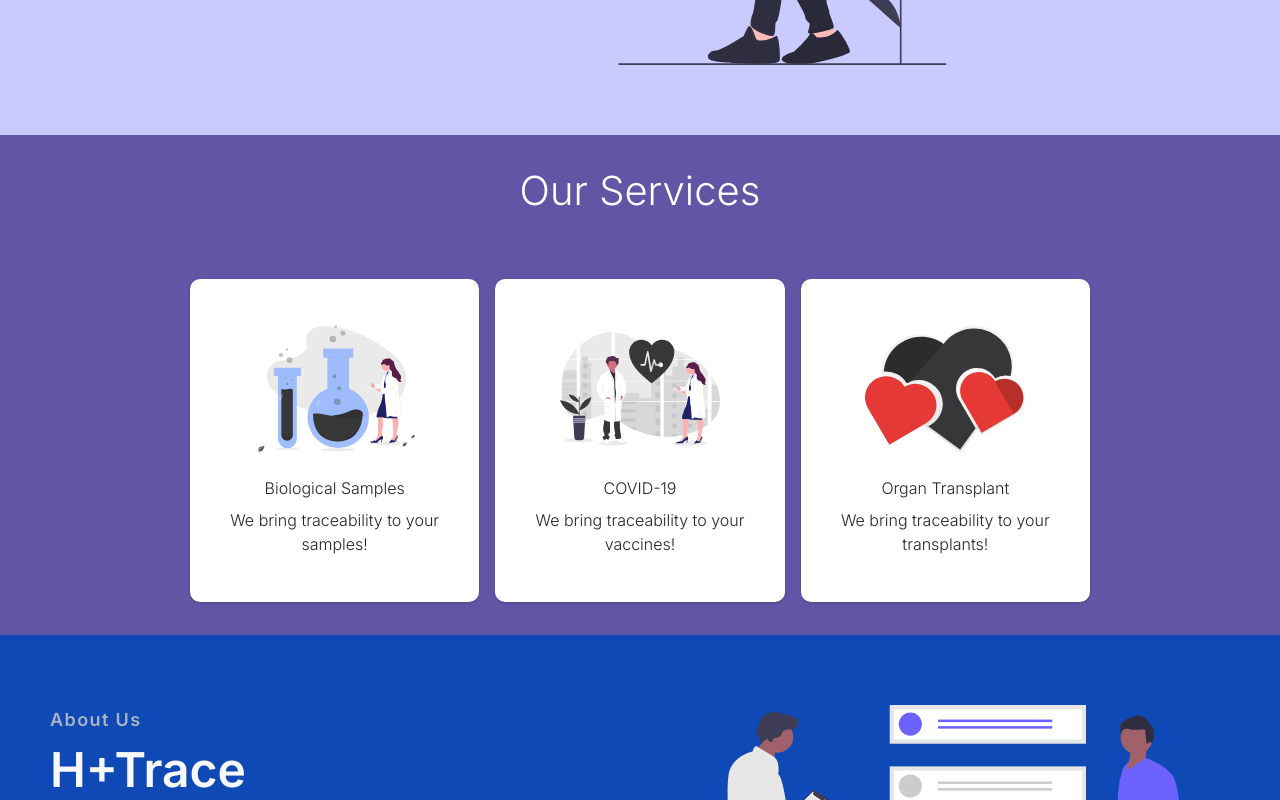
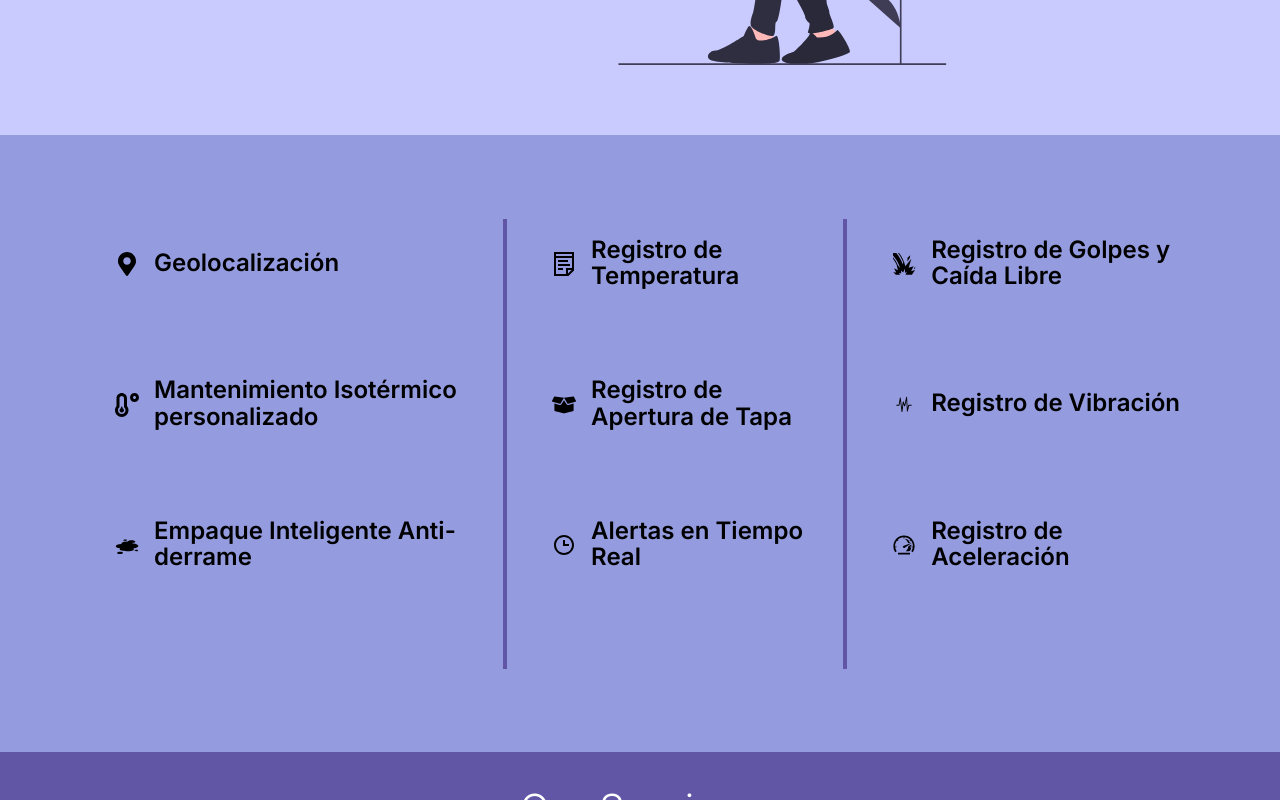
Before and after one commit to ifardjoume/HT_WebPage, a React (Create React App) app: page / in a window 1280 px wide. Shown: the part 3480-4280 px from the top of the page. Built offline with nearby package versions, Linux system fonts and the light colour scheme.

Commit message:
AspectSection Added

```diff
--- /dev/null
+++ b/src/components/aspectSection/AspectSecction.elements.js
@@ -0,0 +1,65 @@
+import styled from 'styled-components';
+
+export const AspectContainer = styled.div`
+    color: black;
+    background:#949cdf;
+  align-items:center;
+  padding: 70px 70px;
+  display:flex;
+  align-items: center;
+  justify-content: center;
+  flex-direction:column;
+`
+
+export const AspectWrapper = styled.div`
+    display:flex;
+  align-items: center;
+  justify-content: center;
+  flex-direction:row;
+
+  @media screen and (max-width:620px) {
+    flex-direction:column;
+    text-align:center;
+  }
+
+`
+
+export const ListItem = styled.li`
+  line-height: 1.1;
+  font-weight: 600;
+  color: #1c2237;
+  display:flex;
+  flex-direction:row;
+  align-items: center;
+  font-size:1.5rem;
+  color:black;
+  margin-bottom:64px;
+  padding:10px;
+
+  @media screen and (max-width:768px) {
+    flex-direction:column;
+  }
+`
+
+export const AspectList = styled.ul`
+    padding:20px;
+    list-style-type:none;
+
+    @media screen and (max-width:620px) {
+    flex-direction:column;
+  }
+`
+
+export const Separator = styled.div`
+    height:450px;
+    border: 2px solid #6155a6;
+    width:3px;
+    background:#6155a6;
+    @media screen and (max-width:600px) {
+    display:none;
+    }
+
+`
+export const ListIcon = styled.div`
+padding:15px;
+`
--- /dev/null
+++ b/src/components/aspectSection/AspectSection.js
@@ -0,0 +1,58 @@
+import React from 'react'
+import {
+    AspectContainer,
+    AspectWrapper,
+    AspectList,
+    ListItem,
+    Separator,
+    ListIcon
+} from './AspectSecction.elements'
+import {
+    FaMapMarkerAlt,
+    FaTemperatureLow,
+    FaBoxOpen
+
+} from 'react-icons/fa';
+import {
+    GiSpill,
+    GiHeavyFall,
+    GiSpeedometer
+} from 'react-icons/gi';
+import {
+    GrNotes
+} from 'react-icons/gr';
+import {
+    BiTime
+} from 'react-icons/bi';
+import {
+    WiEarthquake
+} from 'react-icons/wi';
+
+
+const AspectSection = () => {
+    return (
+        <AspectContainer>
+            <AspectWrapper>
+                <AspectList>
+                <ListItem><ListIcon><FaMapMarkerAlt/></ListIcon>Geolocalización</ListItem>
+                <ListItem><ListIcon><FaTemperatureLow/></ListIcon>Mantenimiento Isotérmico personalizado</ListItem>
+                <ListItem><ListIcon><GiSpill/></ListIcon>Empaque Inteligente Anti-derrame</ListItem>
+                </AspectList>
+                <Separator />
+                <AspectList>
+                <ListItem><ListIcon><GrNotes/></ListIcon>Registro de Temperatura</ListItem>
+                <ListItem><ListIcon><FaBoxOpen/></ListIcon>Registro de Apertura de Tapa</ListItem>
+                <ListItem><ListIcon><BiTime/></ListIcon>Alertas en Tiempo Real</ListItem>
+                </AspectList>
+                <Separator />
+                <AspectList>
+                <ListItem><ListIcon><GiHeavyFall/></ListIcon>Registro de Golpes y Caída Libre</ListItem>
+                <ListItem><ListIcon><WiEarthquake/></ListIcon>Registro de Vibración</ListItem>
+                <ListItem><ListIcon><GiSpeedometer/></ListIcon>Registro de Aceleración</ListItem>
+                </AspectList>
+            </AspectWrapper>
+        </AspectContainer>
+    )
+}
+
+export default AspectSection
--- a/src/pages/HomePage/Home.js
+++ b/src/pages/HomePage/Home.js
@@ -7,6 +7,7 @@ import IntroSection from '../../components/introSection/introSection';
 import AboutCofounders from '../../components/aboutCofounders/aboutCofounders'
 import GraphSection from '../../components/graphSection/graphSection';
 import TableSection from '../../components/tableSection/tableSection';
+import AspectSection from '../../components/aspectSection/AspectSection';
 
 const Home = () => {
     const [isOpen, setIsOpen] = useState(false)
@@ -24,6 +25,7 @@ const Home = () => {
         <InfoSection {...homeObjTwo}/>
         <TableSection></TableSection>
         <GraphSection />
+        <AspectSection />
         <Services />
         <InfoSection {...homeObjFour}/>
         <AboutCofounders />
```
Also changed, not shown: 1 other file (tests, documents, lock files or other folders).
